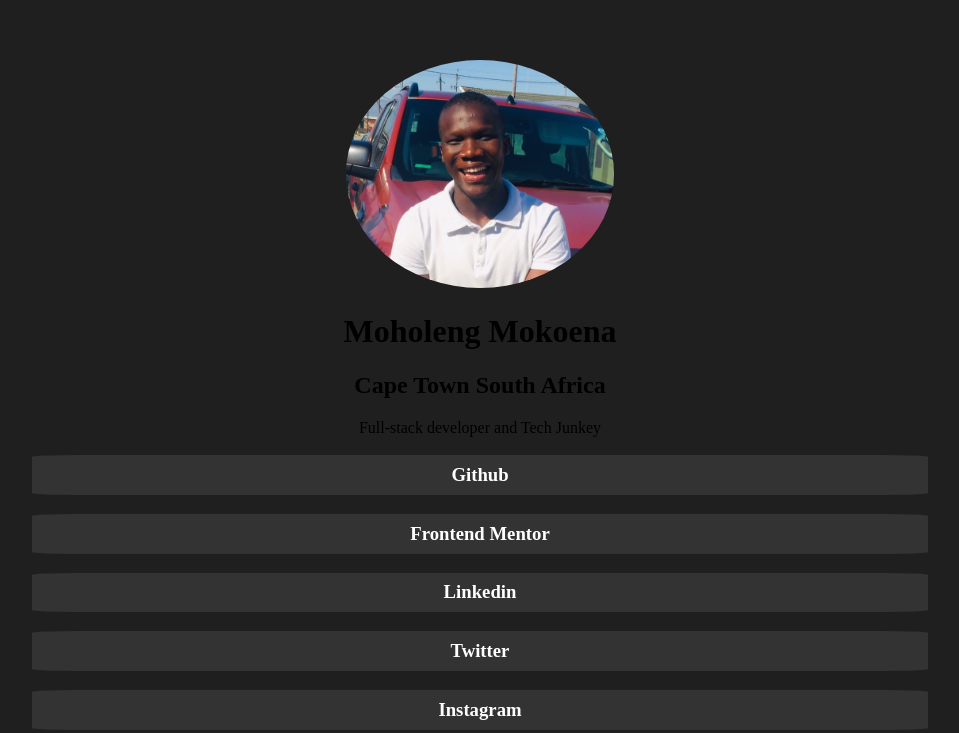
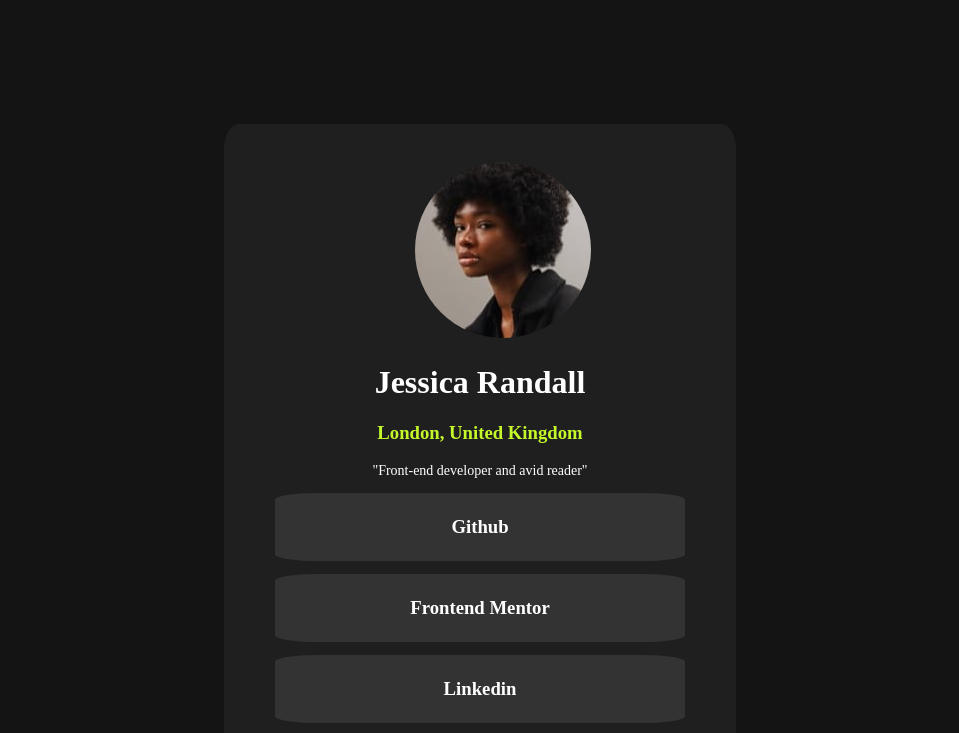
Before and after one commit to Mokoena2000/socialPage, a plain HTML site: page index.html in a window 1280 px wide. Shown: the part 132-865 px from the top of the page, without its empty margins (160-1119 px from the left). Drawn offline with Linux system fonts and the light colour scheme.

Commit message:
update on my social page

```diff
--- a/index.html
+++ b/index.html
@@ -11,22 +11,35 @@
             img{
                 margin-left: 35%;
                 border-radius: 50%;
-                width: 30%;
+
             }
-            h3{
+            .text1, .text2, .text3, .text4, .text5{
                 color: white;
                 background-color:hsl(0, 0%, 20%);
-                border-radius: 5%;
+                border-radius: 10%;
                 text-align: center;
-                padding: 1%
+                padding: 1%;
+                margin: 3%
+
+
+
+            }
+            h1, p{
+                color: white;
+            }
+            .sub{
+                color: hsl(75, 94%, 57%);
             }
             .heading, p{
                 text-align: center;
             }
             body{
                 background-color: hsl(0, 0%, 12%);
-                margin: 10%;
-                padding: 5%
+                margin: 30%;
+                padding: 3%;
+                border-radius: 3%;
+                margin-top: 20%;
+                margin-bottom: 20%;
             }
 
         </style>
@@ -34,21 +47,21 @@
     <body>
         <div class="container-fluid">
 
-            <a href="#"><img src="assets/images/image.jpg"></a>
+            <a href="#"><img src="assets/images/avatar-jessica.jpeg"></a>
 
 
         <div class="heading">
-            <h1>Moholeng Mokoena</h1>
-            <h2>Cape Town South Africa</h2>
+            <h1>Jessica Randall </h1>
+            <h3 class="sub">London, United Kingdom</h3>
         </div>
 
-        <p>Full-stack developer and Tech Junkey</p>
+        <p style="font-size: 14px;">"Front-end developer and avid reader"</p>
 
-        <div class="text"><h3>Github</h3></div>
-        <div class="text"><h3>Frontend Mentor</h3></div>
-        <div class="text"><h3>Linkedin</h3></div>
-        <div class="text"><h3>Twitter</h3></div>
-        <div class="text"><h3>Instagram</h3></div>
+        <div class="text1"><h3>Github</h3></div>
+        <div class="text2"><h3>Frontend Mentor</h3></div>
+        <div class="text3"><h3>Linkedin</h3></div>
+        <div class="text4"><h3>Twitter</h3></div>
+        <div class="text5"><h3>Instagram</h3></div>
 
 
 
```
